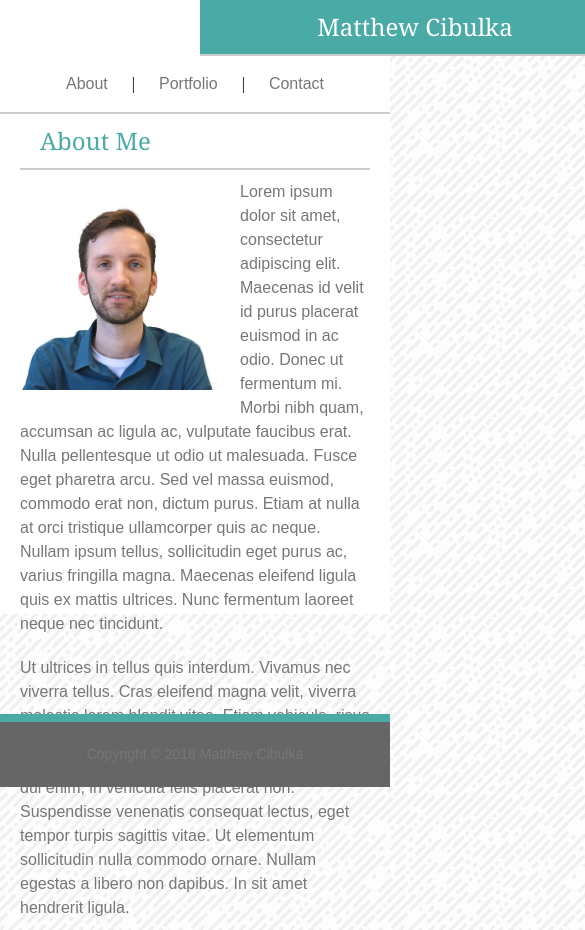
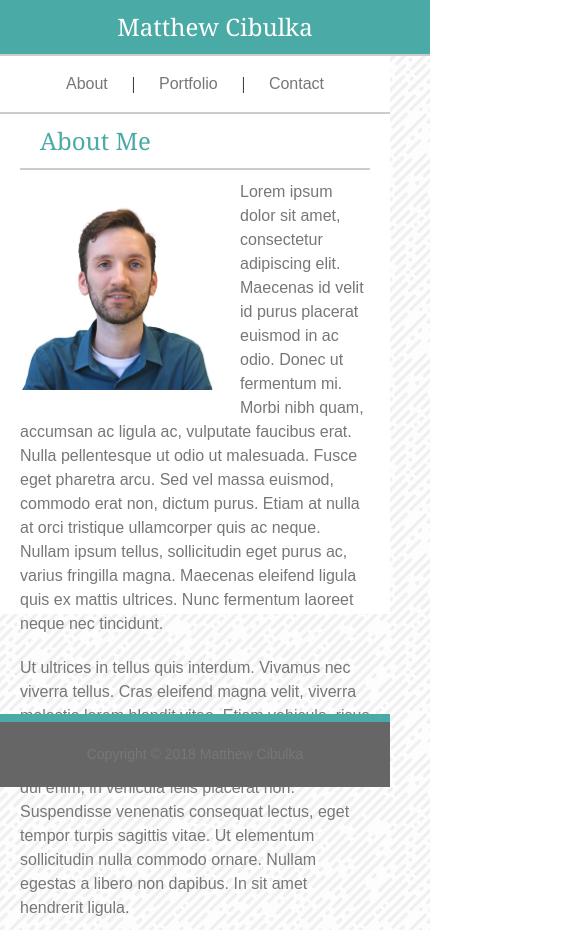
Before and after one commit to mcibulka/Responsive-Portfolio, a plain HTML site: page index.html in a window 390 px wide. Shown: the top 930 px of the page, 585 px wide, since content can reach past the window. Drawn offline with Linux system fonts and the light colour scheme.

Commit message:
Reset margins for #logo.

```diff
--- a/assets/css/style.css
+++ b/assets/css/style.css
@@ -165,7 +165,6 @@ textarea {
     }
 
     header {
-        /* align: center; */
         position: static;
     }
 
@@ -188,6 +187,8 @@ textarea {
 
     #logo {
         text-align: center;
+        margin-left: 0;
+        margin-right: 0;
         width: 100%;
     }
 
```
